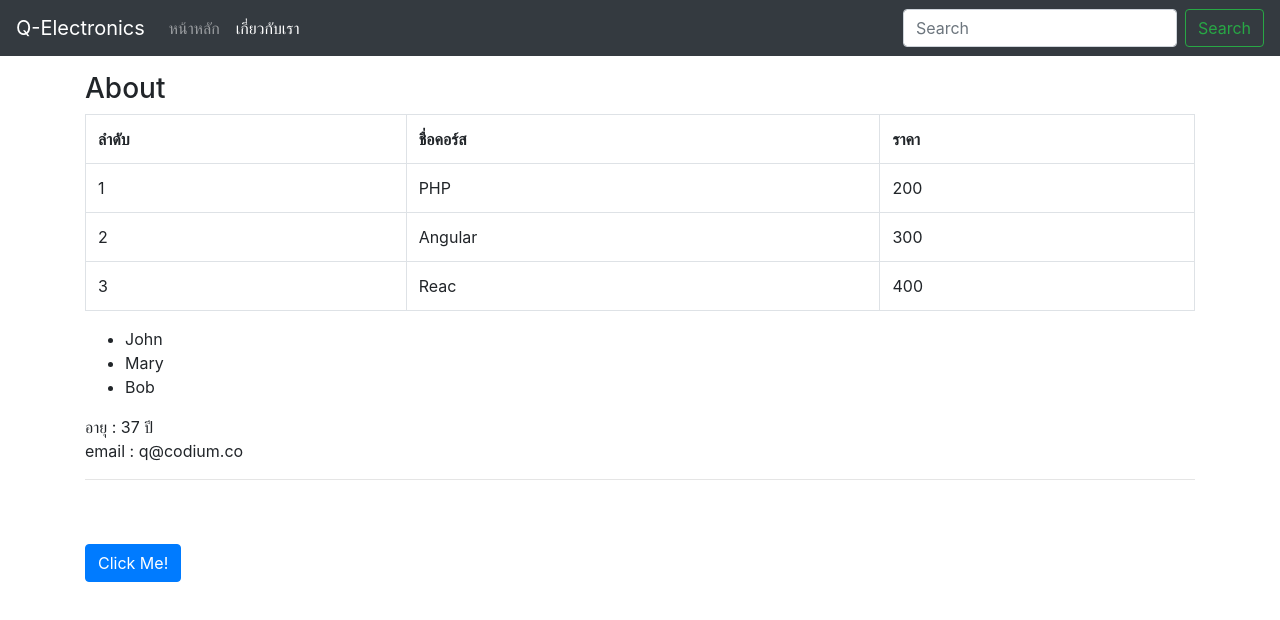
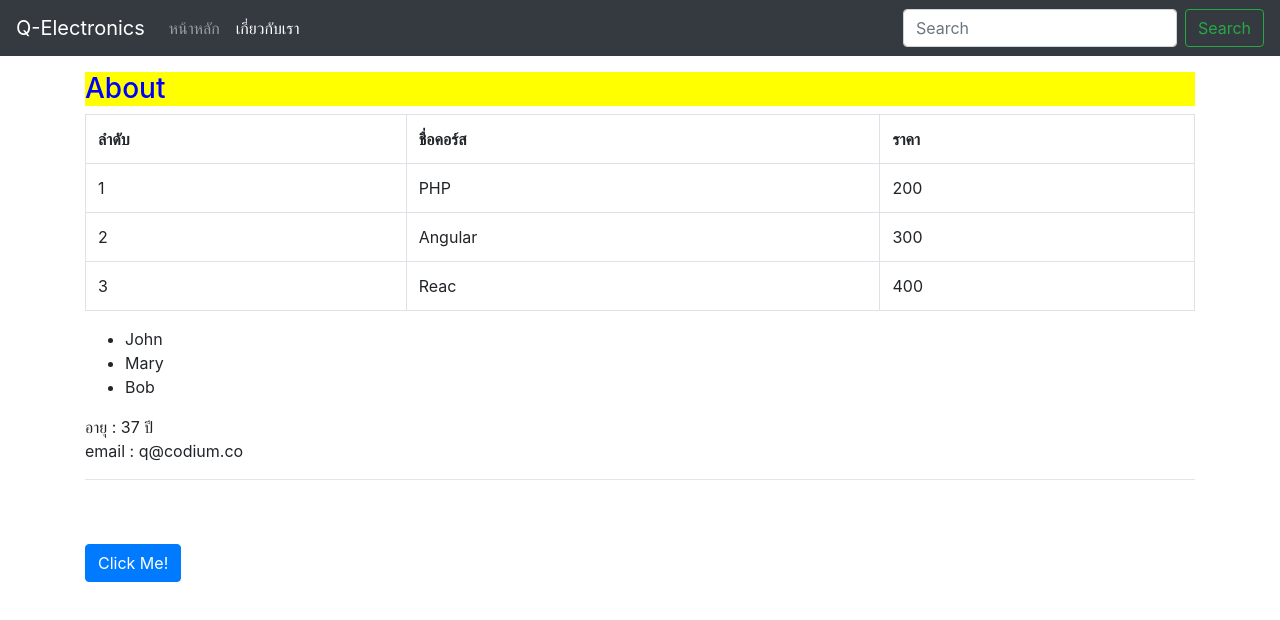
Before and after one commit to atthana/angular_learning_ek, an Angular app: page /about in a window 1280 px wide. Shown: the top 620 px of the page. Built offline with nearby package versions, Linux system fonts and the light colour scheme.

Commit message:
14. ใช้ ngClass เพื่อ apply class ของ css หรือทำให้ css มันเป็น dynamic นั่นเองและควบคุมด้วย Boolean.

```diff
--- a/src/app/about/about.component.css
+++ b/src/app/about/about.component.css
@@ -0,0 +1,8 @@
+
+
+
+.title{
+  color: white;
+  border: 1px solid black;
+  background-color: brown;
+}
--- a/src/app/about/about.component.html
+++ b/src/app/about/about.component.html
@@ -1,7 +1,7 @@
 <section class="container">
   <div class="row">
     <div class="col-lg-12">
-      <h3>{{ title }}</h3>
+      <h3 [ngStyle]="{ color: 'blue', backgroundColor: myColor}">{{ title }}</h3>
 
       <table class="table table-bordered">
         <tr>
@@ -23,8 +23,11 @@
         </li>
       </ul>
 
-      อายุ : {{ age + 7 }} ปี <br>
-      email : {{ info.email}}<br>
+      <p [ngClass]="{title: isActive}">
+          อายุ : {{ age + 7 }} ปี <br>
+          email : {{ info.email}}<br>
+      </p>
+
       <hr>
       <p *ngIf="isShow" >
         Lorem ipsum dolor sit amet consectetur adipisicing elit. Incidunt ex qui officiis eos, maiores laborum nulla a voluptate impedit deleniti illo repudiandae esse vero obcaecati accusantium totam facere? Dolore, libero?
--- a/src/app/about/about.component.ts
+++ b/src/app/about/about.component.ts
@@ -19,6 +19,8 @@ export class AboutComponent implements OnInit {
     { name: 'Angular', price: 300},
     { name: 'Reac', price: 400},
   ];
+  myColor = 'yellow';
+  isActive = false;
 
   constructor() {
     this.age = 30;
@@ -34,6 +36,8 @@ export class AboutComponent implements OnInit {
     this.imgWidth = 600;
     // this.isShow = true;
     this.isShow = !this.isShow;
+    this.myColor = 'red';
+    this.isActive = true;
   }
 
 }
```
